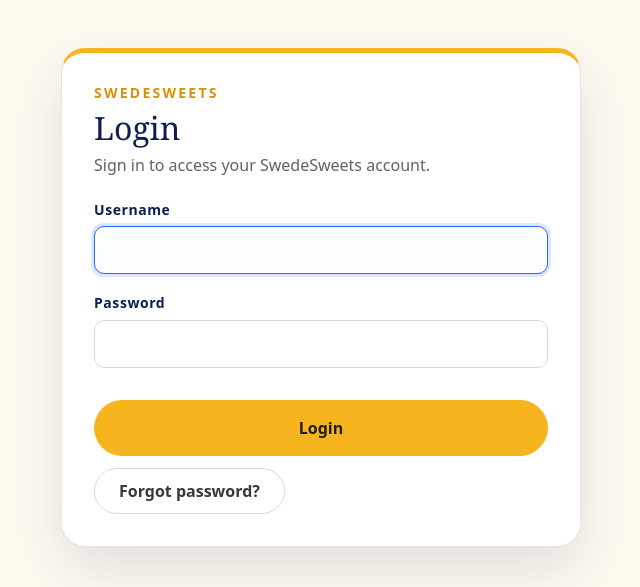
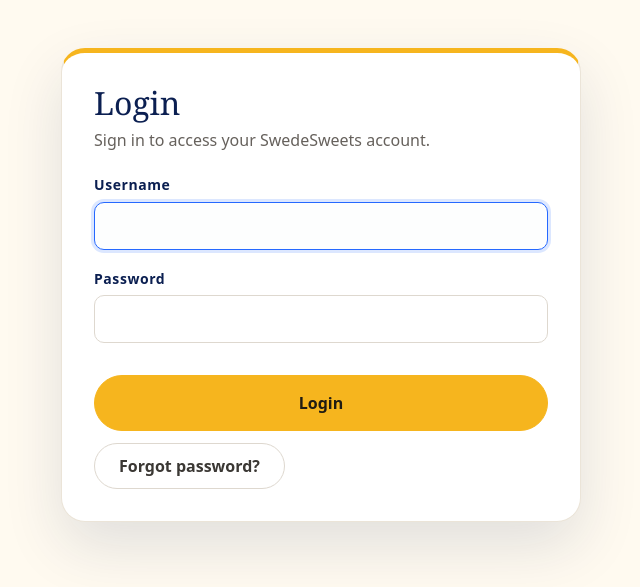
Before and after one commit to juicer149/swedesweets-ops, a Django app: page /accounts/login/ in a window 1280 px wide. Shown: the part 53-640 px from the top of the page, without its empty margins (319-959 px from the left). Run offline with Django 5.2, Linux system fonts and the light colour scheme.

Commit message:
Simplify login header

```diff
--- a/templates/registration/login.html
+++ b/templates/registration/login.html
@@ -9,8 +9,6 @@
     {% csrf_token %}
 
     <header class="auth-card__header">
-      <p class="auth-card__eyebrow">{% trans "SwedeSweets" %}</p>
-
       <h1 id="login-title" class="auth-card__title">
         {% trans "Login" %}
       </h1>
```
